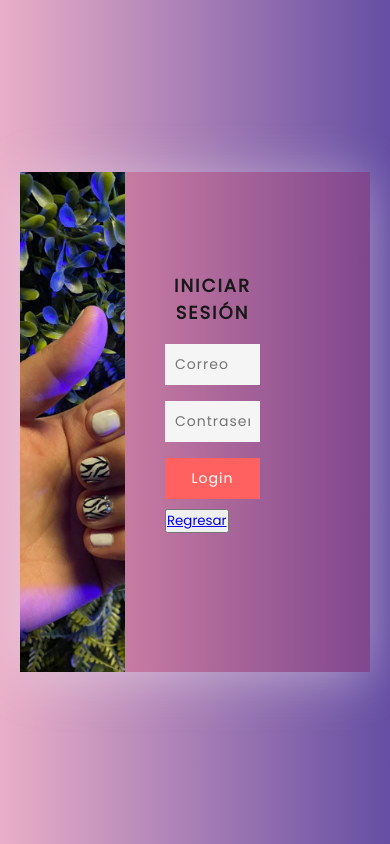
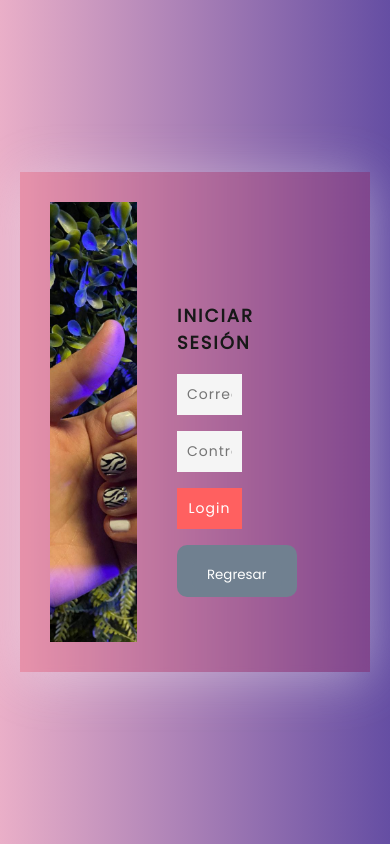
Before and after one commit to diazgranados/fanias, a Flask app: page /login in a window 390 px wide. Run offline with Flask 2, Linux system fonts and the light colour scheme; parts of the project's set-up code (start-up, migrations or seed data) failed here and were passed over; some libraries are stand-ins or nearby versions.

Commit message:
cambio 18/95

```diff
--- a/requirements.txt
+++ b/requirements.txt
@@ -1,7 +1,7 @@
 blinker==1.6.2
 click==8.1.3
 colorama==0.4.6
-Flask==2.2.5
+Flask==2.1
 Flask-BasicAuth==0.2.0
 Flask-Login==0.6.2
 Flask-MySQL==1.5.2
@@ -13,8 +13,8 @@
 mysql-connector==2.2.9
 mysqlclient==2.1.1
 PyMySQL==1.0.3
-python-dotenv==0.21.1
-Werkzeug==2.2.3
+python-dotenv==1.0.0
+Werkzeug==2.3.4
 Babel==2.12.1
 cachelib==0.10.2
 DateTime==5.1
--- a/static/login.css
+++ b/static/login.css
@@ -28,15 +28,6 @@
     justify-content: center;
     align-items: center;
     padding: 20px;
-}
-button:hover{
-    position: relative;
-    color: white;
-    background: #cc2b5e;  /* fallback for old browsers */
-    background: -webkit-linear-gradient(to right, #753a88, #cc2b5e);  /* Chrome 10-25, Safari 5.1-6 */
-    background: linear-gradient(to right, #753a88, #cc2b5e); /* W3C, IE 10+/ Edge, Firefox 16+, Chrome 26+, Opera 12+, Safari 7+ */
-
-    transition: 0.5s;
 }
 
 section .container{
@@ -174,3 +165,63 @@
     color: #ffffff;
     text-align: center;
 }
+ /* Estilos CSS aquí */
+
+        /* Estilos generales */
+        body {
+            margin: 0;
+            padding: 0;
+            font-family: Arial, sans-serif;
+        }
+
+        /* Contenedor principal */
+        .container {
+            display: flex;
+            justify-content: center;
+            align-items: center;
+            height: 100vh;
+        }
+
+        /* Formulario y imagen */
+        .user {
+            display: flex;
+
+
+
+
+
+
+        }
+
+        .imgbox {
+            margin-bottom: 20px;
+        }
+
+        /* Botones */
+        .boton {
+            text-decoration: none;
+            background-color: slategray;
+            color: rgb(255, 255, 255);
+            border-radius: 10px;
+            padding: 6px 15px;
+            border: none;
+            margin-top: 8px;
+            height: 9%;
+            display: flex;
+            justify-content: center;
+            align-items: center;
+
+            max-width: 200px;
+        }
+
+        /* Responsive */
+        @media (max-width: 600px) {
+            .container {
+                padding: 20px;
+            }
+
+            .user {
+                max-width: 100%;
+                padding: 10px;
+            }
+        }
```
Also changed, not shown: static/actualizar_datos.css (+62 -0 lines).
